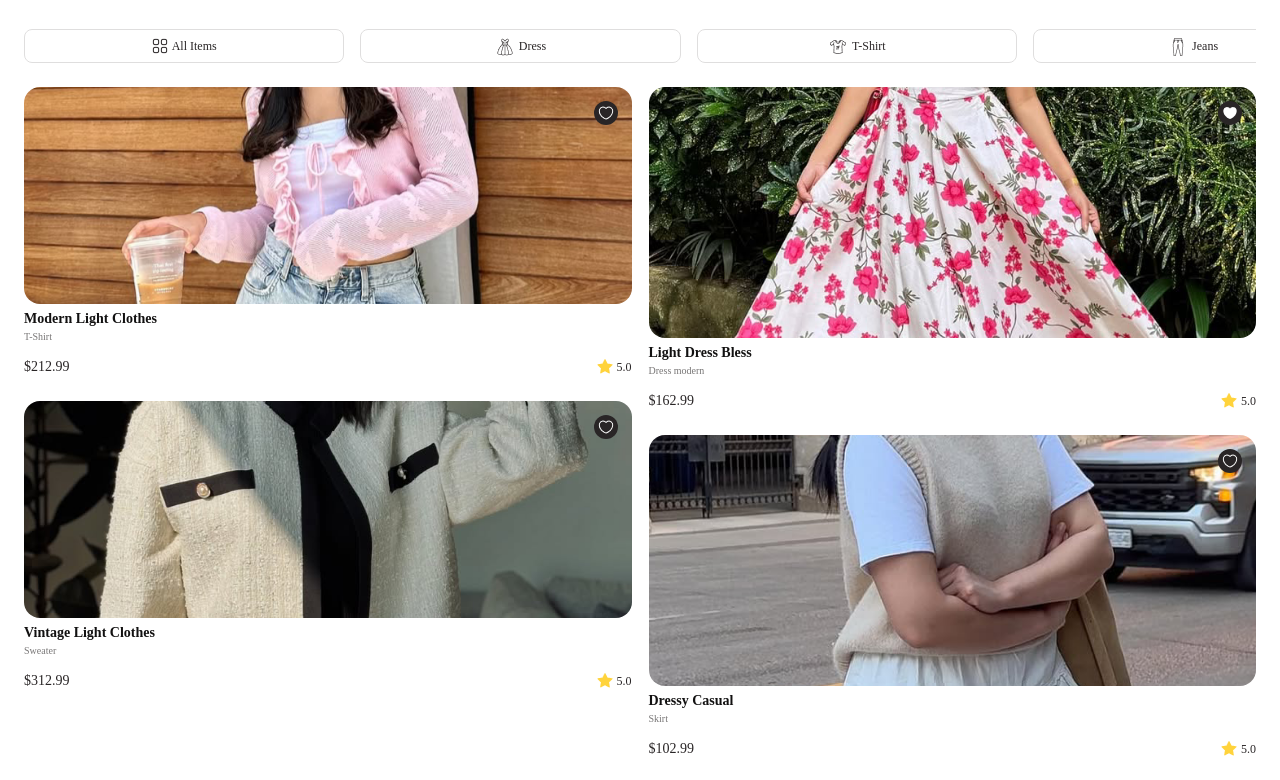
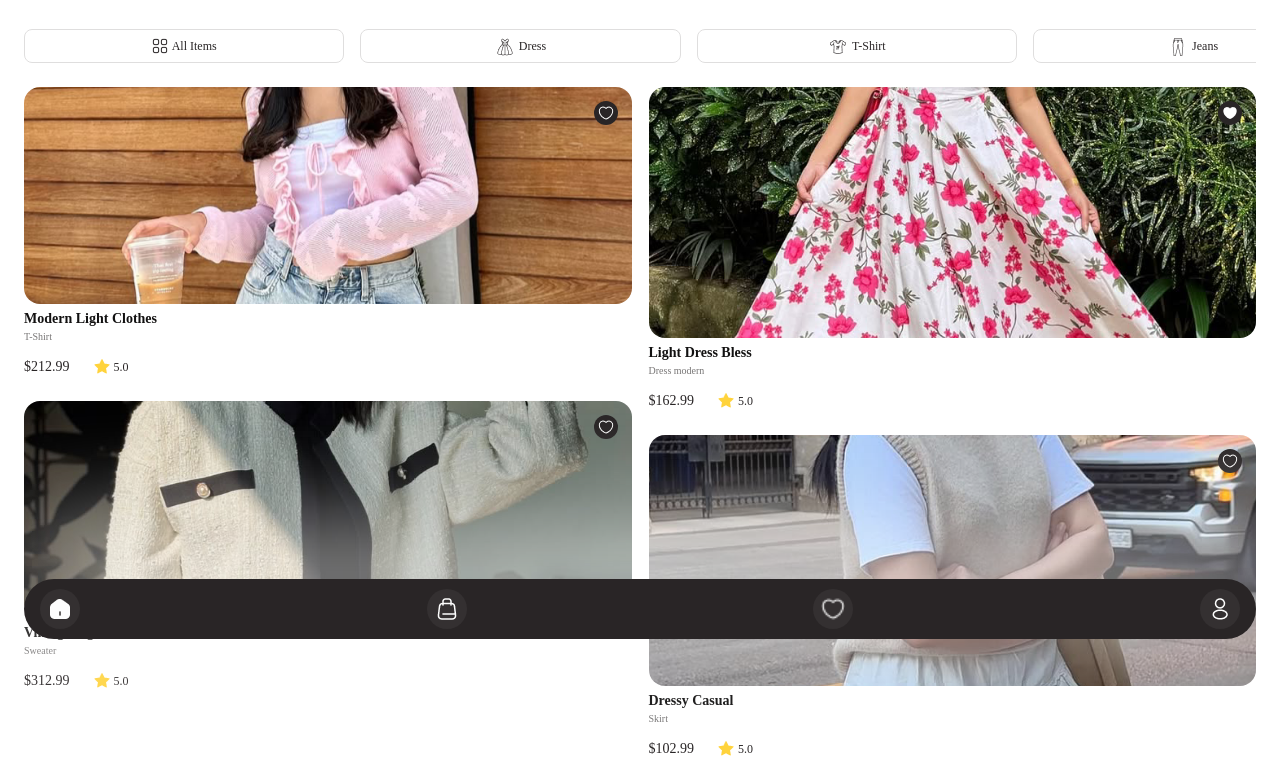
Before and after one commit to lorena2119/app_de_ecommerce_de_ropa, a plain HTML site: page index.html in a window 1280 px wide. Shown: the part 137-917 px from the top of the page. Drawn offline with Linux system fonts and the light colour scheme; a web font is replaced by a local one.

Commit message:
feat: :lipstick: Footer terminado

```diff
--- a/css/style.css
+++ b/css/style.css
@@ -5,7 +5,7 @@
     box-sizing: border-box;
 }
 body{
-    padding: 24px;
+    padding: 24px 24px 0 24px;
     display: grid;
     grid-template-columns: repeat(2, 1fr);
     /* grid-template-rows: repeat(3, 1fr); */
@@ -214,7 +214,7 @@ main section article .rating-price{
     display: flex;
     align-items: center;
     padding-top: 12px;
-    justify-content: space-between;
+    gap: 24px;
 }
 main section article .rating-price > p{
     font-size: 14px;
@@ -246,3 +246,46 @@ main .product-2 article > img:nth-child(2){
     object-fit: cover;
     border-radius: 16px;
 }
+footer{
+    grid-area: footer;
+    display: flex;
+    flex-direction: column;
+    justify-content: space-between;
+    align-items: center;
+    position: sticky;
+    bottom: 24px;
+}
+footer .icons{
+    width: 100%;
+    display: flex;
+    flex-direction: row;
+    justify-content: space-between;
+    padding: 10px 16px;
+    background-color: var(--color-5);
+    gap: 45px;
+    border-radius: 44px;
+}
+footer .icons a{
+    width: 40px;
+    height: 40px;
+    display: flex;
+    align-items: center;
+    justify-content: center;
+    border-radius: 100%;
+    background-color: var(--color-8);
+}
+footer .icons a img{
+    width: 24px;
+    height: 24px;
+    object-fit: cover;
+}
+.difuminado{
+    width: 100%;
+    height: 66px;
+    bottom: 50px;
+    filter: blur(60px);
+    position: fixed;
+    margin: 0 24px;
+    background-color: var(--color-9);
+
+}
```
